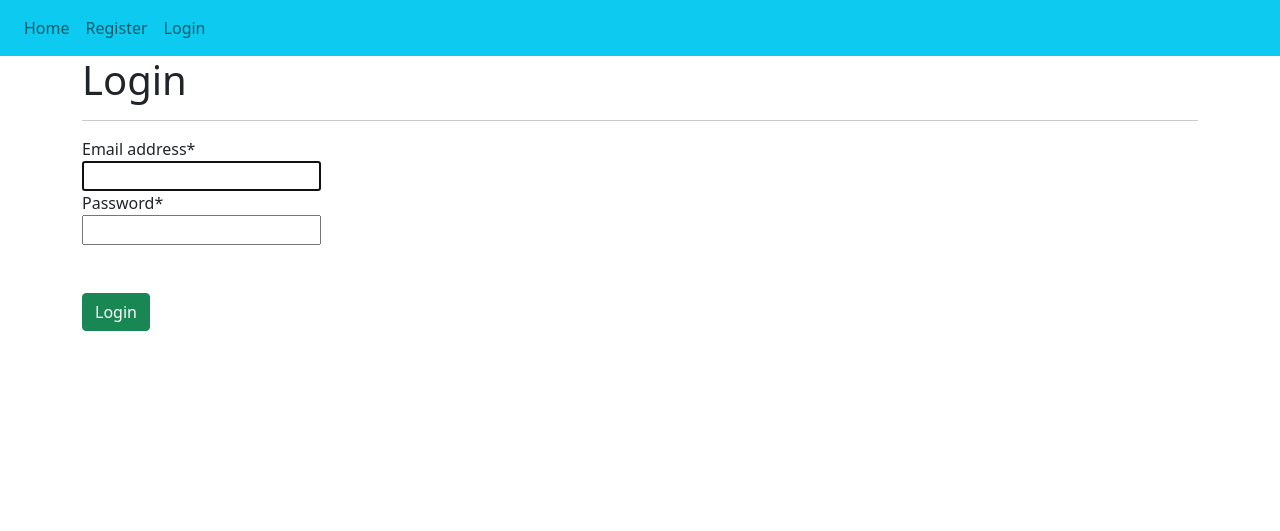
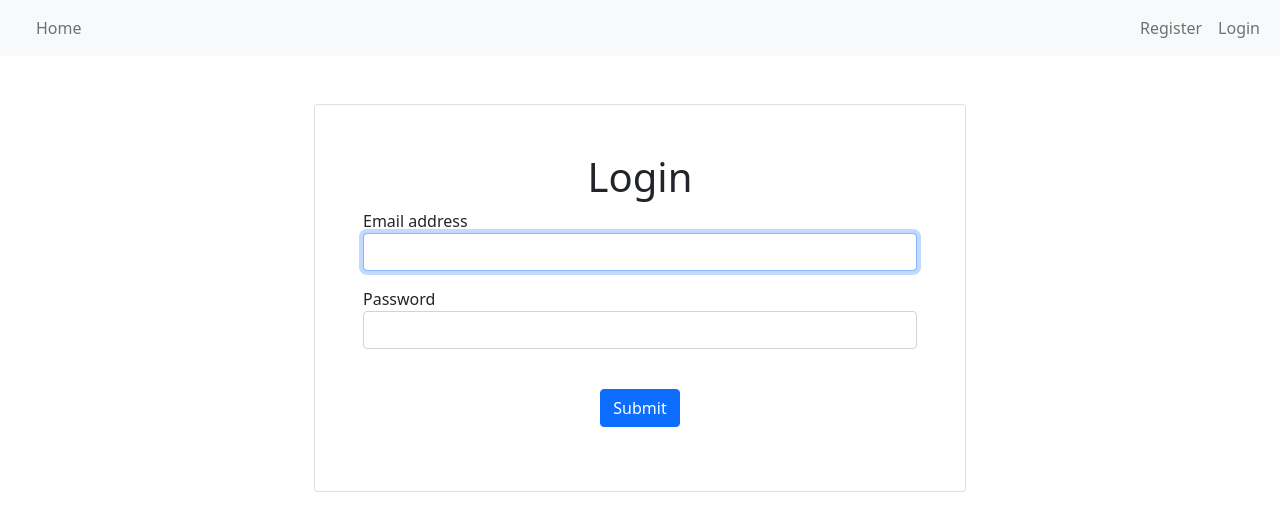
Before and after one commit to Aamirofficiall/Django-Task, a Django app: page /accounts/login/ in a window 1280 px wide. Shown: the top 531 px of the page. Run offline with Django 4.2, Linux system fonts and the light colour scheme; some libraries are stand-ins or nearby versions.

Commit message:
navbar login register styling fixed

```diff
--- a/accounts/templates/home.html
+++ b/accounts/templates/home.html
@@ -6,9 +6,9 @@
     <h1>Home </h1>
     <hr>
     {% if user.is_authenticated %}
-        <h2>Hi , {{role|title}}</h2>
+        <h2>Hello , {{role|title}}</h2>
     {% else %}
-        <h2>Login | <a href="{% url 'login' %}">login</a></h2>
+         Click here to <a href="{% url 'login' %}">login</a>
     {% endif %}
 </div>
 
--- a/accounts/templates/registration/login.html
+++ b/accounts/templates/registration/login.html
@@ -1,18 +1,39 @@
 {% extends 'base.html' %}
 
 {% block title %}Login{% endblock %}
-{% load crispy_forms_tags %}
+{% load widget_tweaks %}
 
 {% block content %}
+<div>
+    <div class='row justify-content-center'>
+        <div class='card p-5 mt-5 col-md-6 col-sm-6 d-flex '>
+            <form method="POST">
+                {% csrf_token %}
+                <h1 class='text-center'>Login</h1>
+                {% for fields in form %}
+                    <div class="form-group">
+                        <label for="exampleInputEmail1">{{fields.label}}</label>
+                        {{fields|add_class:'form-control'}}
+                    </div>
+                <div class='mt-1 mb-3'>
+                    {% if fields.errors %}
+                        <div class="text-danger ">
+                            {% for error in fields.errors %}
+                                <div class="text-danger ">
+                                    <span>{{error}}<span>
+                                </div>
+                            {% endfor %}
+                        </div>
+                    {% endif %}
+                </div>
+                {% endfor %}
 
-<div>
-    <h1>Login</h1>
-    <hr>
-    <form method="POST" class="form-group">
-        {% csrf_token %}
-        {{ form|crispy }}
-        <button type="submit" class="btn btn-success mt-5">Login</button>
-    </form>
+                <div class='text-center'>
+                    <button type="submit" class="btn btn-primary mt-4">Submit</button>
+                </div>
+            </form>
+
+        </div>
+    </div>
 </div>
-
 {% endblock %}
--- a/accounts/url.py
+++ b/accounts/url.py
@@ -5,5 +5,8 @@ urlpatterns = [
     path('',home,name='home'),
     path('register/',register,name='register'),
     path("accounts/", include("django.contrib.auth.urls")),
+    path('login/', login_view,name='login'),
+    path('logout/', logout_view,name='logout'),
+
 
 ]
--- a/core/settings.py
+++ b/core/settings.py
@@ -39,6 +39,7 @@ INSTALLED_APPS = [
     'django.contrib.staticfiles',
     'accounts',
     'crispy_forms',
+    'widget_tweaks',
 
 ]
 
@@ -140,6 +141,9 @@ STATIC_URL = 'static/'
 DEFAULT_AUTO_FIELD = 'django.db.models.BigAutoField'
 
 AUTHENTICATION_BACKENDS = ["accounts.backends.ExtendedUserModelBackend"]
-
+AUTHENTICATION_BACKENDS = [
+    "django.contrib.auth.backends.ModelBackend",
+    "accounts.backends.ExtendedUserModelBackend"
+]
 LOGIN_REDIRECT_URL = "/"
 LOGOUT_REDIRECT_URL = "/"  # new
--- a/requirements.txt
+++ b/requirements.txt
@@ -1,5 +1,6 @@
+asgiref==3.5.0
+Django==4.0.3
 django-crispy-forms==1.14.0
 psycopg2==2.9.3
 sqlparse==0.4.2
-asgiref==3.5.0
-Django==4.0.3
+django-widget-tweaks==1.4.12
--- a/templates/base.html
+++ b/templates/base.html
@@ -4,16 +4,22 @@
         <link href="https://cdn.jsdelivr.net/npm/bootstrap@5.1.3/dist/css/bootstrap.min.css" rel="stylesheet" integrity="sha384-1BmE4kWBq78iYhFldvKuhfTAU6auU8tT94WrHftjDbrCEXSU1oBoqyl2QvZ6jIW3" crossorigin="anonymous">
     </head>
     <body>
-    <nav class="navbar navbar-expand-lg navbar-light bg-info">
-        <button class="navbar-toggler" type="button" data-toggle="collapse" data-target="#navbarTogglerDemo01" aria-controls="navbarTogglerDemo01" aria-expanded="false" aria-label="Toggle navigation">
+
+        <nav class="navbar navbar-expand-lg navbar-light bg-light">
+            <div class="container-fluid">
+              <a class="navbar-brand" href="#"></a>
+              <button class="navbar-toggler" type="button" data-bs-toggle="collapse" data-bs-target="#navbarSupportedContent" aria-controls="navbarSupportedContent" aria-expanded="false" aria-label="Toggle navigation">
                 <span class="navbar-toggler-icon"></span>
               </button>
-        <div class="collapse navbar-collapse" id="navbarTogglerDemo01">
-            <a class="navbar-brand ml-5" href="{% url 'home' %}"></a>
-            <ul class="navbar-nav mr-auto mt-2 mt-lg-0">
+              <div class="collapse navbar-collapse" id="navbarSupportedContent">
+                <ul class="navbar-nav me-auto mb-2 mb-lg-0">
                   <li class="nav-item">
                     <a  class="nav-link" href="{% url 'home' %}"'>Home</a>
                   </li>
+
+                </ul>
+                <div class="d-flex">
+                    <ul class="navbar-nav me-auto mb-2 mb-lg-0">
                         {% if user.is_authenticated %}
                             <li class="nav-item">
                                 <a  class="nav-link" href='{% url "logout" %}'>Logout</a>
@@ -28,9 +34,11 @@
                         {% endif %}
                     </ul>
                 </div>
+              </div>
+            </div>
           </nav>
     {% include 'partials/messages.html' %}
-    <div class='container'>
+    <div >
         {% block content %}
         {% endblock content %}
     </div>
--- a/templates/partials/messages.html
+++ b/templates/partials/messages.html
@@ -1,10 +1,12 @@
 {% if messages %}
-<ul class="messages">
-    {% for message in messages %}
-
-        <div class="alert  alert-{{ message.tags }}">
-            <strong>{{message}}<strong>
-        </div>
-    {% endfor %}
-</ul>
+<div>
+    <ul class="messages m-3">
+        {% for message in messages %}
+            <div class="alert alert-{{ message.tags }} alert-dismissible fade show" role="alert">
+                <span>{{message}}<span>
+                <button type="button" class="btn-close" data-bs-dismiss="alert" aria-label="Close"></button>
+            </div>
+        {% endfor %}
+    </ul>
+</div>
 {% endif %}
```
Also changed, not shown: accounts/forms.py (+16 -2 lines), accounts/templates/registration/register.html (+39 -8 lines), accounts/views.py (+45 -3 lines). Lines whose indentation alone changed are shown as unchanged.
